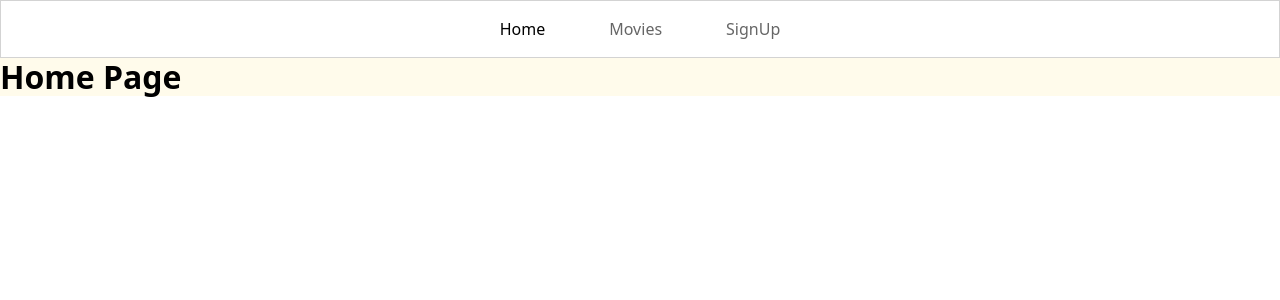
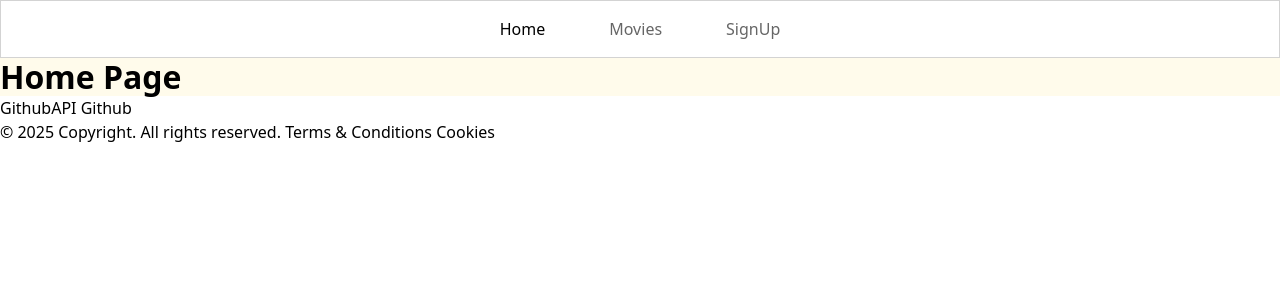
Before and after one commit to technative-academy/FrameBox-Frontend, a React (Vite) app: page / in a window 1280 px wide. Shown: the top 300 px of the page. Built offline with nearby package versions, Linux system fonts and the light colour scheme.

Commit message:
add link for front-end and back-end

```diff
--- a/src/components/Footer/Footer.jsx
+++ b/src/components/Footer/Footer.jsx
@@ -1,3 +1,18 @@
-function Footer() {}
+function Footer() {
+    return (
+        <div>
+            <a href="https://github.com/technative-academy/FrameBox-Frontend">
+                Github
+            </a>
+            <a href="https://github.com/technative-academy/FrameBox-Backend">
+                API Github
+            </a>
+            <p>
+                © 2025 Copyright. All rights reserved. Terms & Conditions
+                Cookies
+            </p>
+        </div>
+    );
+}
 
 export default Footer;
```
